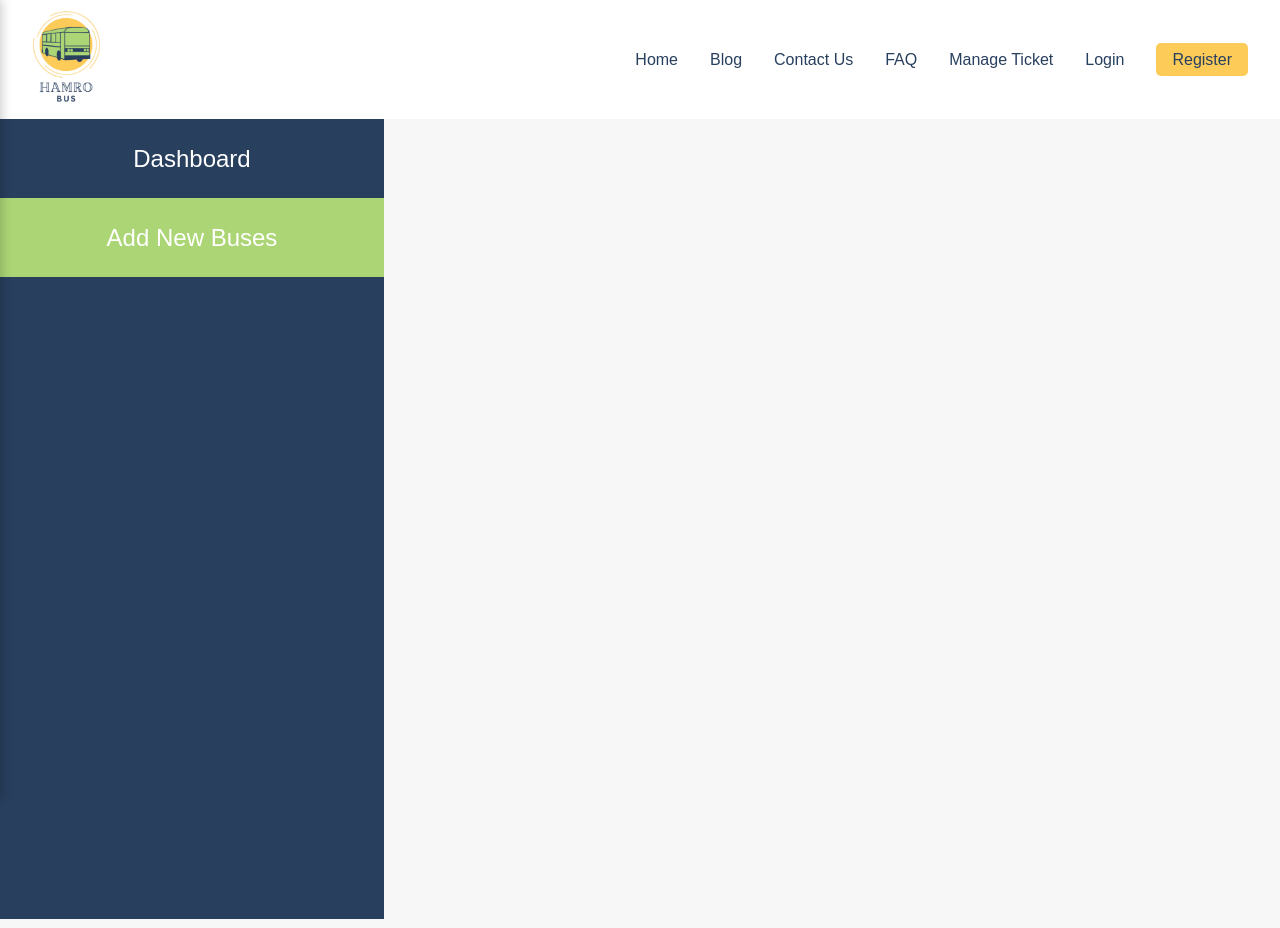
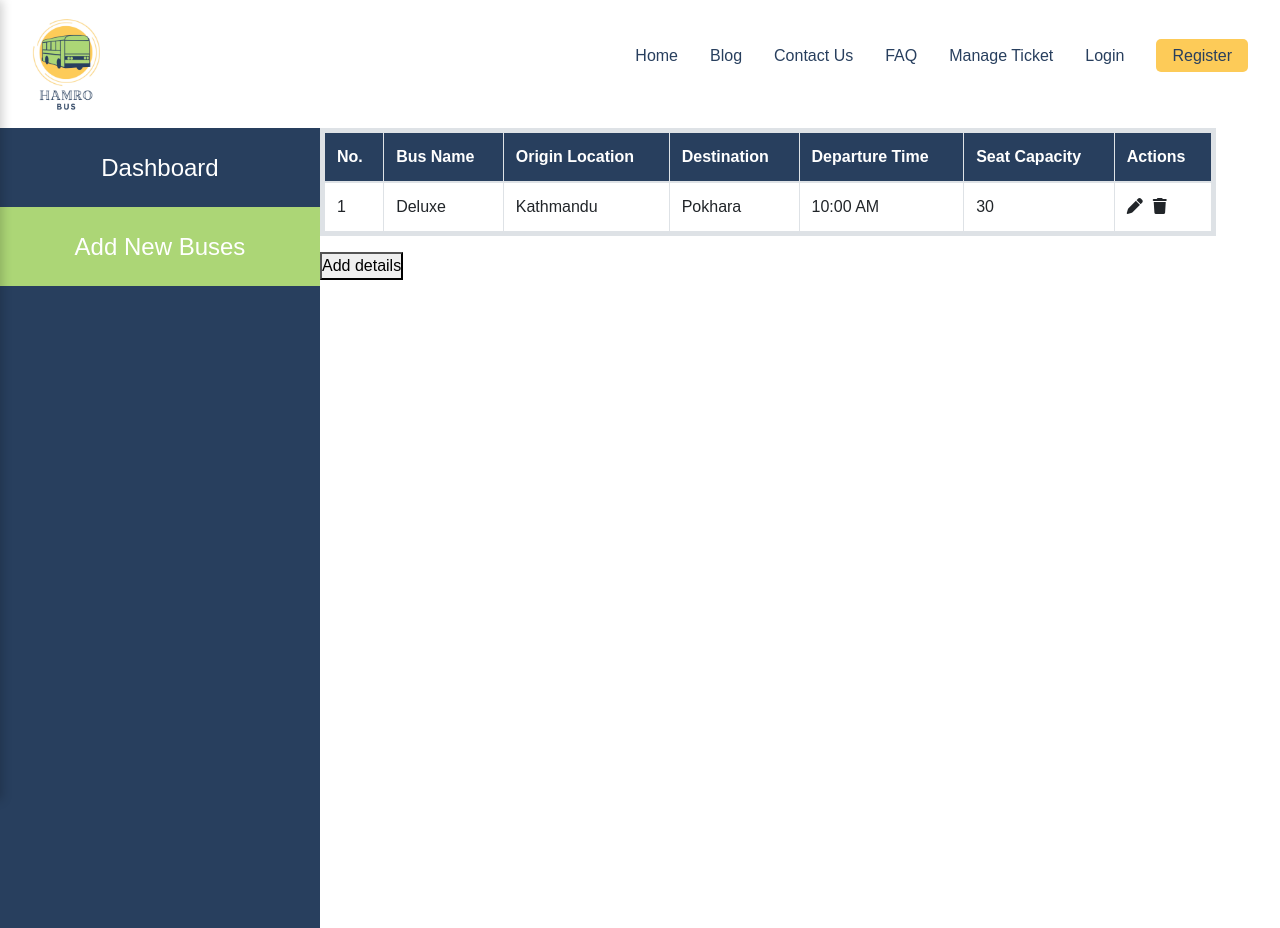
Before and after one commit to Abhiyan31415/HamroBus, a website: page admin/newbus.html in a window 1280 px wide. Drawn offline with nearby package versions, Linux system fonts and the light colour scheme.

Commit message:
width changed

```diff
--- a/admin/dashboard.css
+++ b/admin/dashboard.css
@@ -75,7 +75,7 @@
   .d-body-menu{
     display:flex;
     flex-direction:column;
-    width:30%;
+    width:25%;
     background-color:#283F5E;
 
         color:white;
--- a/admin/newbus.css
+++ b/admin/newbus.css
@@ -67,15 +67,16 @@
   }
   .d-body{
     display:flex;
+    direction : row;
+    width:100%;
     flex-direction:row;
-    width:100%;
     height:100vh;
 
   }
   .d-body-menu{
     display:flex;
     flex-direction:column;
-    width:30%;
+    width:25%;
     background-color:#283F5E;
 
         color:white;
@@ -100,6 +101,35 @@
     padding-top: 25px;
     padding-bottom: 25px;
   }
+
+  .hh{
+    background-color: #000000;
+  }
+
+  .content-table{
+    width:100%;
+  }
+  .table table-bordered{
+
+    width: 100%;
+    border: 10px solid black;
+
+  }
+
+        .add-details-btn {
+            display: inline-block;
+            padding: 10px 20px;
+            background-color: #4CAF50;
+            color: white;
+            border: none;
+            text-decoration: none;
+            border-radius: 4px;
+            margin: 20px 0;
+        }
+
+        .add-details-btn:hover {
+            background-color: #45a049;
+        }
 
 
   footer {
@@ -193,3 +223,7 @@
   .drawer.open {
     left: 0;
   }
+  @media(max-width:700px){
+
+
+  }
--- a/admin/newbus.html
+++ b/admin/newbus.html
@@ -3,8 +3,10 @@
 <head>
     <meta charset="UTF-8">
     <meta name="viewport" content="width=device-width, initial-scale=1.0">
-    <title>Dashboard</title>
+    <title>Bus Details</title>
     <link rel="stylesheet" href="dashboard.css">
+    <link rel="stylesheet" href="https://cdnjs.cloudflare.com/ajax/libs/font-awesome/6.0.0-beta3/css/all.min.css">
+    <link rel="stylesheet" href="https://stackpath.bootstrapcdn.com/bootstrap/4.5.2/css/bootstrap.min.css">
 </head>
 <body>
     <header>
@@ -39,11 +41,36 @@
       <div class="d-body">
         <div class="d-body-menu">
             <div class="d-body-menu-items"><a href='./dashboard.html' class="linked">Dashboard</a></div>
+
             <div class="d-body-menu-items" style="background-color:#ACD676"><a href='./newbus.html' class="linked">Add New Buses</a></div>
         </div>
-        <div>
-
-        </div>
+        <div style="width:70%">
+            <table class="table table-bordered" style="border-width:5px">
+                <thead style="background-color: #283F5E; color:white">
+                  <tr>
+                    <th>No.</th>
+                    <th>Bus Name</th>
+                    <th>Origin Location</th>
+                    <th>Destination</th>
+                    <th>Departure Time</th>
+                    <th>Seat Capacity</th>
+                    <th>Actions</th>
+                  </tr>
+                </thead>
+                <tbody style="height:min-content">
+                    <tr>
+                        <td>1</td>
+                        <td>Deluxe</td>
+                        <td>Kathmandu</td>
+                        <td>Pokhara</td>
+                        <td>10:00 AM</td>
+                        <td>30</td>
+                        <td class="actions"><span style="margin-right: 10px;"><i class="fa fa-pen"></i></span><span><i class="fa fa-trash" aria-hidden="true"></i></span></td>
+                    </tr>
+                </tbody>
+              </table>
+              <button>Add details</button>
+            </div>
       </div>
   <script src="dashboard.js"></script>
 </body>
```
